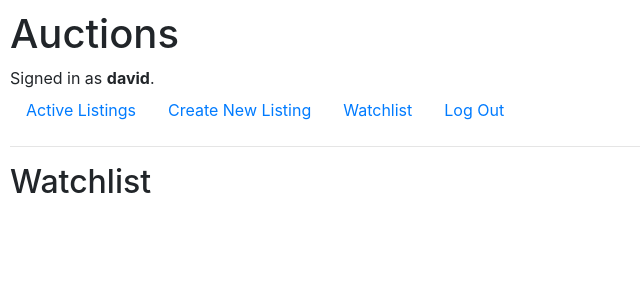
After one commit to Dnatureguy/cs50-commerce, a Django app: page /watchlist in a window 1280 px wide. The commit adds this page. Shown: the top 300 px of the page, without its empty margins (0-640 px from the left). Run offline with Django 3.2, Linux system fonts and the light colour scheme; a user stored in the database is signed in; data that the repository does not hold is empty; some libraries are stand-ins or nearby versions.

```diff
--- a/commerce/auctions/admin.py
+++ b/commerce/auctions/admin.py
@@ -1,8 +1,9 @@
 from django.contrib import admin
 
-from .models import User, Category, Listing
+from .models import User, Category, Listing, Comment
 
 # Register your models here.
 admin.site.register(User)
 admin.site.register(Category)
 admin.site.register(Listing)
+admin.site.register(Comment)
--- a/commerce/auctions/models.py
+++ b/commerce/auctions/models.py
@@ -11,12 +11,18 @@ class Category(models.Model):
 
     def __str__(self):
         return self.categoryName
+class Bid(models.Model):
+    bid = models.FloatField(default=0)
+    user = models.ForeignKey(User, on_delete=models.CASCADE, blank=True, null=True, related_name="userBid")
+
+    def __str__(self):
+        return self.bid
 
 class Listing(models.Model):
     title = models.CharField(max_length=30)
     description = models.CharField(max_length=300)
     imageURL = models.CharField(max_length=1000)
-    price = models.FloatField()
+    price = models.ForeignKey(Bid, on_delete=models.CASCADE, blank=True, null=True, related_name="bidPrice")
     isActive = models.BooleanField(default=True)
     owner = models.ForeignKey(User, on_delete=models.CASCADE, blank=True, null=True, related_name="user")
     category = models.ForeignKey(Category, on_delete=models.CASCADE, blank=True, null=True, related_name="category")
@@ -24,3 +30,11 @@ class Listing(models.Model):
 
     def __str__(self):
         return self.title
+
+class Comment(models.Model):
+    author = models.ForeignKey(User, on_delete=models.CASCADE, blank=True, null=True, related_name="userComment")
+    listing = models.ForeignKey(Listing, on_delete=models.CASCADE, blank=True, null=True, related_name="listingComment")
+    message = models.CharField(max_length=200)
+
+    def __str__(self):
+        return f"{self.author} comments on {self.listing}"
--- a/commerce/auctions/templates/auctions/layout.html
+++ b/commerce/auctions/templates/auctions/layout.html
@@ -25,6 +25,9 @@
                     <a class="nav-link" href="{% url 'create' %}">Create New Listing</a>
                 </li>
                 <li class="nav-item">
+                    <a class="nav-link" href="{% url 'watchlist' %}">Watchlist</a>
+                </li>
+                <li class="nav-item">
                     <a class="nav-link" href="{% url 'logout' %}">Log Out</a>
                 </li>
             {% else %}
--- /dev/null
+++ b/commerce/auctions/templates/auctions/watchlist.html
@@ -0,0 +1,19 @@
+{% extends "auctions/layout.html" %}
+
+{% block body %}
+    <h2>Watchlist</h2>
+
+
+    <div class="row mx-3">
+    {%for listing in listings %}
+    <div class="card" style="width: 18rem;">
+            <img src="{{listing.imageURL}}" class="card-img-top" alt="{{listing.title}}">
+            <div class="card-body">
+            <h5 class="card-title">{{listing.title}}</h5>
+            <p class="card-text">{{listing.descripton}}</p>
+            <a href="{% url 'listing' id=listing.id %}" class="btn btn-primary">Details</a>
+            </div>
+    </div>
+    {% endfor%}
+    </div>
+{% endblock %}
--- a/commerce/auctions/urls.py
+++ b/commerce/auctions/urls.py
@@ -12,5 +12,6 @@ urlpatterns = [
     path("listing/<int:id>", views.listing, name="listing"),
     path("rewmoveWatchlist/<int:id>", views.removeWatchlist, name="removeWatchlist"),
     path("addWatchlist/<int:id>", views.addWatchlist, name="addWatchlist"),
-
+    path("watchlist", views.watchlist, name="watchlist"),
+    path("addComment/<int:id>", views.addComment, name="addComment")
 ]
--- a/commerce/auctions/views.py
+++ b/commerce/auctions/views.py
@@ -5,15 +5,39 @@ from django.http import HttpResponse, HttpResponseRedirect
 from django.shortcuts import render
 from django.urls import reverse
 
-from .models import User, Category, Listing
+from .models import User, Category, Listing, Comment, Bid
 
 def listing(request, id):
     listingData = Listing.objects.get(pk=id)
     isListingInWatchlist = request.user in listingData.watchlist.all()
+    allComments = Comment.objects.filter(listing=listingData)
     return render(request, "auctions/listing.html", {
         "listing": listingData,
-        "isListingInWatchlist": isListingInWatchlist
+        "isListingInWatchlist": isListingInWatchlist,
+        "allComments": allComments
     })
+
+def watchlist(request):
+    currentUser = request.user
+    listings = currentUser.listingWatchlist.all()
+    return render(request, "auctions/watchlist.html", {
+        "listings": listings
+    })
+
+def addComment(request, id):
+    currentUser = request.user
+    listingData = Listing.objects.get(pk=id)
+    message = request.POST['newComment']
+
+    newComment = Comment(
+        author=currentUser,
+        listing=listingData,
+        message=message
+    )
+
+    newComment.save()
+
+    return HttpResponseRedirect(reverse("listing", args=(id, )))
 
 def removeWatchlist(request, id):
     listingData = Listing.objects.get(pk=id)
@@ -65,12 +89,17 @@ def createListing(request):
 
         #Get all content about the particular category
         categoryData = Category.objects.get(categoryName=category)
+
+        #Create a bid object
+        bid = Bid(bid=float(price), user=currentUser)
+        bid.save()
+
         # Create a new Listing object
         newListing = Listing(
             title=title,
             description=description,
             imageURL=imageurl,
-            price=float(price),
+            price=bid,
             category=categoryData,
             owner=currentUser
         )
```
Also changed, not shown: commerce/auctions/templates/auctions/listing.html (+24 -0 lines), commerce/auctions/migrations/0004_comment.py (added), commerce/auctions/migrations/0005_auto_20220912_2337.py (added), commerce/db.sqlite3.
